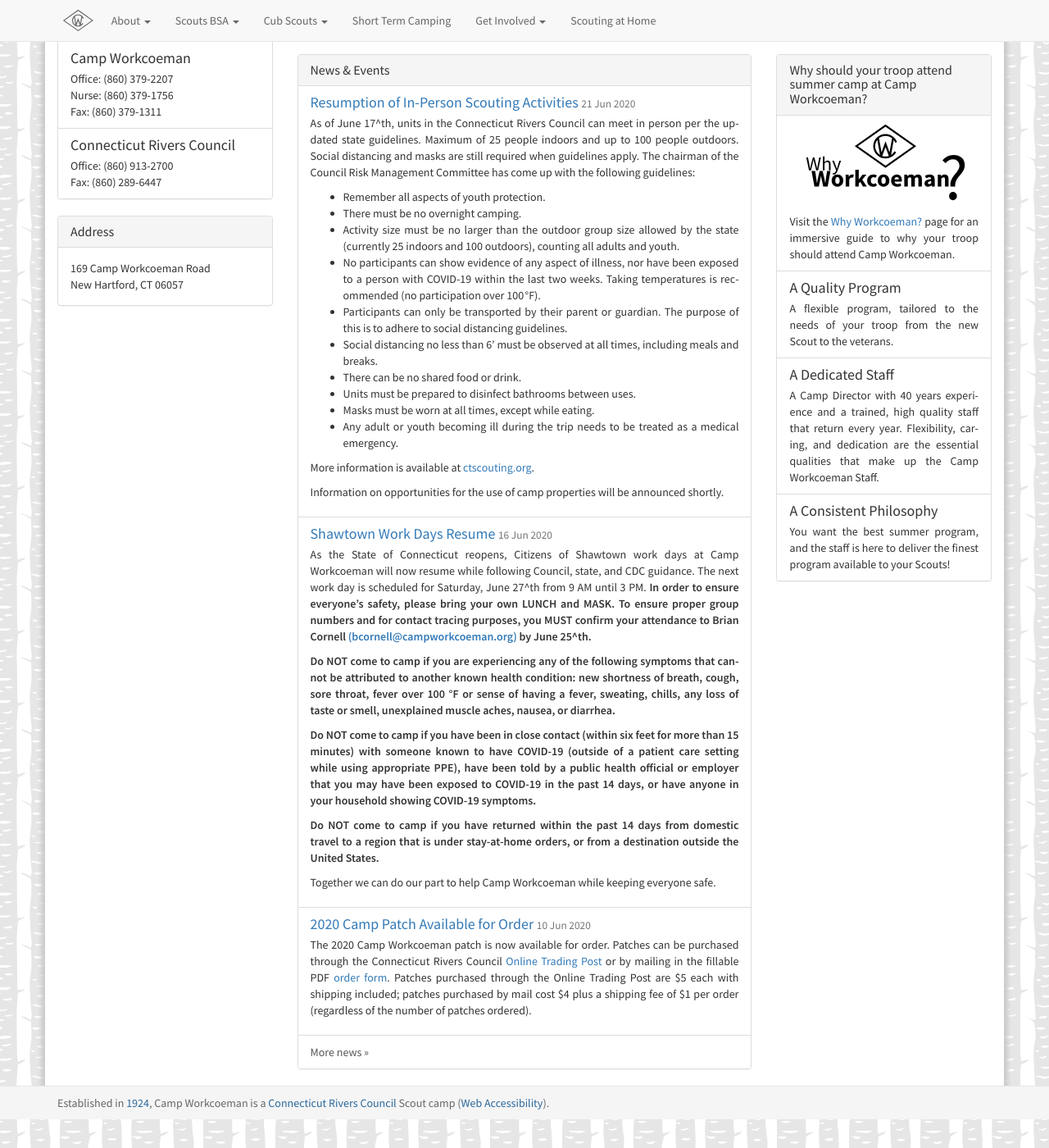
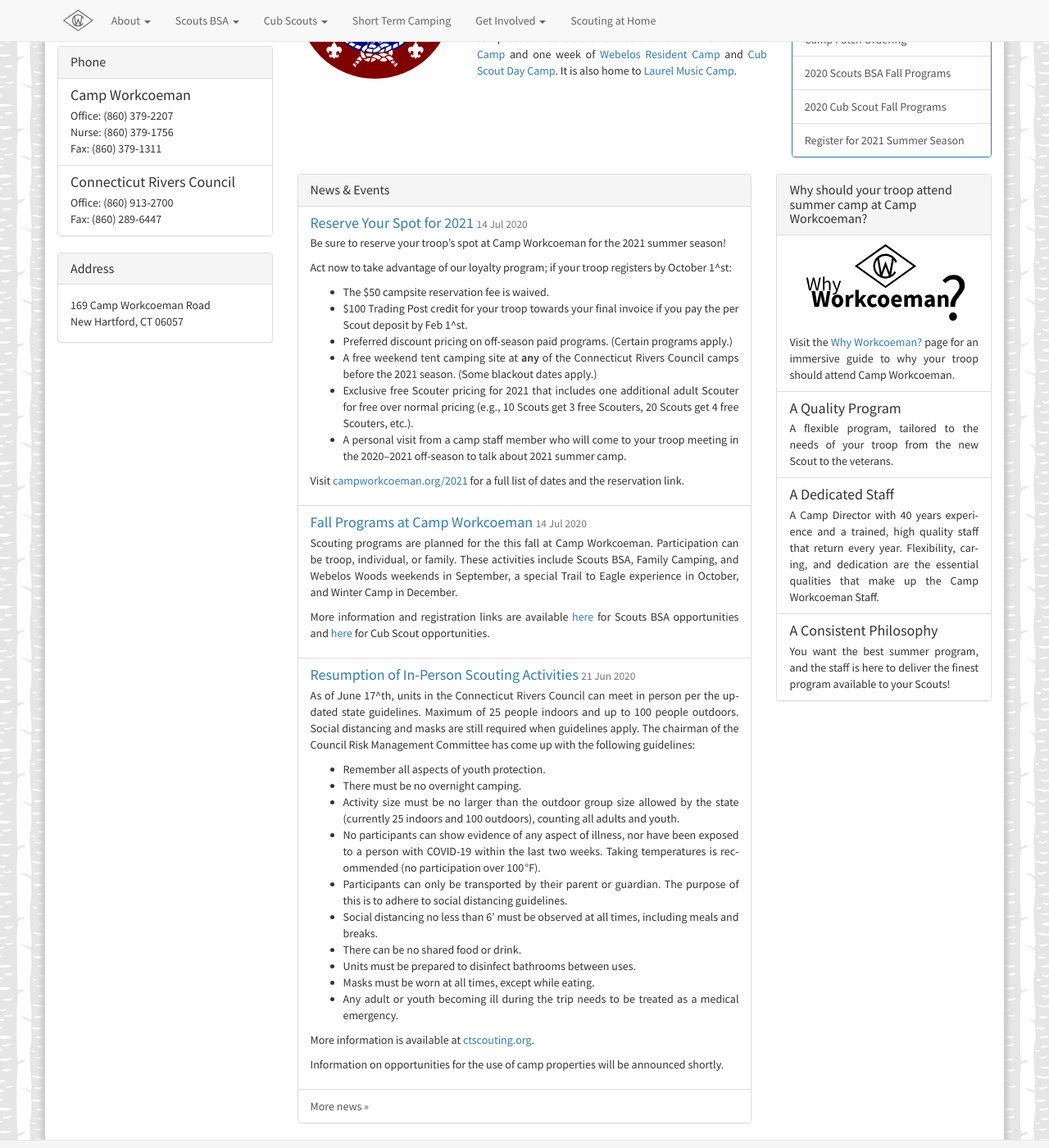
Before and after one commit to campworkcoeman/campworkcoeman.org, a Jekyll site: the page built from index.html, in a window 1280 px wide and 1400 px high, scrolled down 1027 px. Shown: the whole window at 82% size. Built offline with Jekyll 4.4.1, drawn with Linux system fonts in a browser that asks for light colours; nearby versions of some CDN libraries; Markdown is read by kramdown in place of the engine named in the settings; some of the changed text lies outside the part shown.

Commit message:
Add info on fall programs and 2021.

```diff
--- /dev/null
+++ b/2021.md
@@ -0,0 +1,40 @@
+---
+published: true
+layout: generic
+title: 2021 Scouts BSA Registration
+description: This page contains information about the 2021 Camp Workcoeman season.
+keywords: "Boy Scout, Scouts BSA, resident camp, 2021, registration, reservation"
+---
+
+> %list-group%
+> <a href="https://campworkcoeman.org/" class="list-group-item">2021 Staff/CIT Interest Form (Coming Soon)</a>
+
+Below, you will find links to the Council website to register your troop for summer 2021 at Camp Workcoeman.
+
+## Loyalty Program
+
+If your troop registers by October 1^st:
+
+- The $50 campsite reservation fee is waived.
+- $100 Trading Post credit for your troop towards your final invoice if you pay the per Scout deposit by Feb 1^st.
+- Preferred discount pricing on off-season paid programs. (Certain programs apply.)
+- A free weekend tent camping site at **any** of the Connecticut Rivers Council camps before the 2021 season. (Some blackout dates apply.)
+- Exclusive free Scouter pricing for 2021 that includes one additional adult Scouter for free over normal pricing (e.g., 10 Scouts get 3 free Scouters, 20 Scouts get 4 free Scouters, etc.).
+- A personal visit from a camp staff member who will come to your troop meeting in the 2020--2021 off-season to talk about 2021 summer camp.
+
+## Scouts BSA Summer Camp
+
+> %list-group%
+> <a href="https://scoutingevent.com/066-2021sitereservations" class="list-group-item">Week 1 --- July 4--10, 2021</a>
+> <a href="https://scoutingevent.com/066-2021sitereservations" class="list-group-item">Week 2 --- July 11--17, 2021</a>
+> <a href="https://scoutingevent.com/066-2021sitereservations" class="list-group-item">Week 3 --- July 18--24, 2021</a>
+> <a href="https://scoutingevent.com/066-2021sitereservations" class="list-group-item">Week 4 --- July 25--31, 2021</a>
+> <a href="https://scoutingevent.com/066-2021sitereservations" class="list-group-item">Week 5 --- August 1--7, 2021</a>
+
+## Scouts BSA Specialty Camps
+
+> %text-center%
+> **Week #5**<br/>
+> August 1--7, 2021<br/>
+> Trail to Eagle Camp<br/>
+> Other Specialty Camps
--- a/_includes/announcement.html
+++ b/_includes/announcement.html
@@ -4,6 +4,7 @@
 <div id="announcement">
     <div class="alert alert-danger">
     <h3 class="list-group-item-heading">COVID-19 Update</h3>
+    <p><em>14 July 2020</em> &mdash; Soon we hope to allow single day visits by troops with limited program options available; details will be posted as soon as they are finalized. Fall programs are being planned for both <a href="https://campworkcoeman.org/cub-scouts/2020-fall-programs/">Cub Scouts</a> and <a href="https://campworkcoeman.org/scouts-bsa/2020-fall-programs/">Scouts BSA</a>. Reservations are now open for the 2021 summer season; <a href="https://campworkcoeman.org/2021/">register</a> your troop by 1 October 2020 to earn loyalty benefits.</p>
     <p><em>21 June 2020</em> &mdash; As of 17 June 2020, units in the Connecticut Rivers Council can resume in-person activities per updated state guidance. Please see <a href="https://ctscouting.org/covid-19-council-update/">ctscouting.org</a> for full details. Information on opportunities for the use of camp properties will be announced shortly.</p>
     <p><em>16 June 2020</em> &mdash; <b>Camp Workcoeman has now reopened in a very limited capacity, but all regularly scheduled summer programs remain canceled.</b> There will be no camping until further notice, but limited work days have now resumed while following Council, state, and CDC guidance. Beaver Day is postponed indefinitely. Activities may be possible in the late summer and early fall if conditions permit. We do not yet know what these activities will look like; however, the safety of our Scouts, staff, and guests is and will always be our top priority.</p>
     <p><em>10 June 2020</em> &mdash; The 2020 camp patch is now available for order. <a href="https://campworkcoeman.org/about/news/2020/06/10/2020-camp-patch-available/">Click here</a> for more information.</p>
--- a/_includes/navbar.html
+++ b/_includes/navbar.html
@@ -36,6 +36,7 @@
         <li class="dropdown">
           <div class="dropdown-toggle">Scouts BSA <b class="caret"></b></div>
           <ul class="dropdown-menu">
+            <li><a href="{{ site.url }}/scouts-bsa/2020-fall-programs/">2020 Fall Programs</a></li>
             <li><a href="{{ site.url }}/scouts-bsa/resident-camp/">Resident Camp</a></li>
             <li><a href="{{ site.url }}/scouts-bsa/program-areas/">Program Area Highlights</a></li>
             <li><a href="{{ site.url }}/scouts-bsa/special-programs/">Special Programs</a></li>
@@ -52,6 +53,7 @@
         <li class="dropdown">
           <div class="dropdown-toggle">Cub Scouts <b class="caret"></b></div>
           <ul class="dropdown-menu">
+            <li><a href="{{ site.url }}/cub-scouts/2020-fall-programs/">2020 Fall Programs</a></li>
             <li><a href="{{ site.url }}/cub-scouts/overview/">Overview</a></li>
             <li><a href="{{ site.url }}/cub-scouts/day-camp/">Cub Scout Day Camp</a></li>
             <li><a href="{{ site.url }}/cub-scouts/family-camp/">Free Style Family Camp</a></li>
--- /dev/null
+++ b/about/news/_posts/2020-07-14-fall-programs.md
@@ -0,0 +1,9 @@
+---
+published: true
+layout: news-item
+title: Fall Programs at Camp Workcoeman
+---
+
+Scouting programs are planned for the this fall at Camp Workcoeman. Participation can be troop, individual, or family. These activities include Scouts BSA, Family Camping, and Webelos Woods weekends in September, a special Trail to Eagle experience in October, and Winter Camp in December.
+
+More information and registration links are available [here]({{ site.url }}/scouts-bsa/2020-fall-programs/) for Scouts BSA opportunities and [here]({{ site.url }}/cub-scouts/2020-fall-programs/) for Cub Scout opportunities.
--- /dev/null
+++ b/about/news/_posts/2020-07-14-register-for-2021.md
@@ -0,0 +1,18 @@
+---
+published: true
+layout: news-item
+title: Reserve Your Spot for 2021
+---
+
+Be sure to reserve your troop's spot at Camp Workcoeman for the 2021 summer season!
+
+Act now to take advantage of our loyalty program; if your troop registers by October 1^st:
+
+* The $50 campsite reservation fee is waived.
+* $100 Trading Post credit for your troop towards your final invoice if you pay the per Scout deposit by Feb 1^st.
+* Preferred discount pricing on off-season paid programs. (Certain programs apply.)
+* A free weekend tent camping site at **any** of the Connecticut Rivers Council camps before the 2021 season. (Some blackout dates apply.)
+* Exclusive free Scouter pricing for 2021 that includes one additional adult Scouter for free over normal pricing (e.g., 10 Scouts get 3 free Scouters, 20 Scouts get 4 free Scouters, etc.).
+* A personal visit from a camp staff member who will come to your troop meeting in the 2020--2021 off-season to talk about 2021 summer camp.
+
+Visit [campworkcoeman.org/2021]({{ site.url }}/2021/) for a full list of dates and the reservation link.
--- /dev/null
+++ b/cub-scouts/2020-fall-programs.md
@@ -0,0 +1,21 @@
+---
+published: true
+layout: generic
+title: 2020 Cub Scout Fall Programs
+description: This page contains information on and links to the council website to register for fall 2020 programs at Camp Workcoeman.
+keywords: "Cub Scout, resident camp, 2020, registration, reservation, fall programs"
+---
+
+## Workcoeman Adventure Weekend --- September 11--13, 2020
+
+Looking to go camping? Cubs, Scouts BSA, and families are invited to join in the Scouting excitement for a weekend of advancement and Workcoeman fun. Scouts will have the opportunity to work towards and earn merit badges. Cubs will be challenged to grow through adventure pins. Families will be able to share in the activities and spend the weekend together enjoying the various facilities at Camp Workcoeman. The weekend is open to Scouting units, individual campers who will form a provisional group, and family camping programs.
+
+> %list-group%
+> <a href="https://scoutingevent.com/066-WorkcoemanAdventureWeekend" class="list-group-item">Register for Workcoeman Adventure Weekend</a>
+
+## Webelos Woods --- September 18--20, 2020
+
+Webelos Woods is a camping weekend for Webelos and Arrow of Light Scouts and dens with parents and/or den leaders. Scouts will have the chance to signup in advance for specific adventure badges and activities such as shooting sports and sport competitions. Attending this event will help Scouts earn either their Webelos or Arrow of Light Award and to have a successful transition to a Scouts BSA troop later in the Scouting year.
+
+> %list-group%
+> <a href="https://scoutingevent.com/066-WebelosWoods2020" class="list-group-item">Register for Webelos Woods</a>
--- a/index.html
+++ b/index.html
@@ -55,6 +55,15 @@
               </a>
               <a href="{{ site.url }}/about/news/2020/06/10/2020-camp-patch-available/" class="list-group-item">
                 Camp Patch Ordering
+              </a>
+              <a href="{{ site.url }}//scouts-bsa/2020-fall-programs/" class="list-group-item">
+                2020 Scouts BSA Fall Programs
+              </a>
+              <a href="{{ site.url }}//cub-scouts/2020-fall-programs/" class="list-group-item">
+                2020 Cub Scout Fall Programs
+              </a>
+              <a href="{{ site.url }}/2021/" class="list-group-item">
+                Register for 2021 Summer Season
               </a>
             </div>
           </div>
--- /dev/null
+++ b/scouts-bsa/2020-fall-programs.md
@@ -0,0 +1,28 @@
+---
+published: true
+layout: generic
+title: 2020 Scouts BSA Fall Programs
+description: This page contains information on and links to the council website to register for fall 2020 programs at Camp Workcoeman.
+keywords: "Boy Scout, Scouts BSA, resident camp, 2020, registration, reservation, fall programs"
+---
+
+## Workcoeman Adventure Weekend --- September 11--13, 2020
+
+Looking to go camping? Cubs, Scouts BSA, and families are invited to join in the Scouting excitement for a weekend of advancement and Workcoeman fun. Scouts will have the opportunity to work towards and earn merit badges. Cubs will be challenged to grow through adventure pins. Families will be able to share in the activities and spend the weekend together enjoying the various facilities at Camp Workcoeman. The weekend is open to Scouting units, individual campers who will form a provisional group, and family camping programs.
+
+> %list-group%
+> <a href="https://scoutingevent.com/066-WorkcoemanAdventureWeekend" class="list-group-item">Register for Workcoeman Adventure Weekend</a>
+
+## Trail to Eagle Experience --- October 23--25, 2020
+
+Workcoeman prepares future Eagle Scouts no like no other. Come be a part of a weekend program to work towards and earn Eagle required merit badges. Instructional sessions will guide you through the ins-and-outs of planning and completing your Eagle Scout Project, developing troop leadership abilities, and navigating the Eagle Scout paperwork. Scouts will be part of a Trail to Eagle unit for the weekend, working as patrols, taking on leadership positions, and developing a plan for a leadership project at camp. Come be a part of the program and get a head start working towards the rank of Eagle Scout.
+
+> %list-group%
+> <a href="https://scoutingevent.com/066-TrailtoEagle2020" class="list-group-item">Register for Trail to Eagle Experience</a>
+
+## Winter Camp --- December 27--30, 2020
+
+Held between Christmas and New Year's Day 2021. Winter Camp is a unique experience where a Scout can earn merit badges and participate in activities that are not obtainable at a summer camp along with learning more about the outdoors. The weather, activities, training, and overall camp atmosphere are vastly unique to any other Scout program. This is not a Klondike Derby. It is an advancement and skills-based program that is exciting and fun. All meals will be provided and Scouts will be housed in cabins.  Sign-ups can be done as a unit or provisionally. Staff will be provided to provide supervision if troop leaders can't attend. All meals will be provided and Scouts have the option to stay in cabins or camp outside in personal tents.
+
+> %list-group%
+> <a href="https://scoutingevent.com/066-WinterCamp" class="list-group-item">Register for Winter Camp</a>
```
